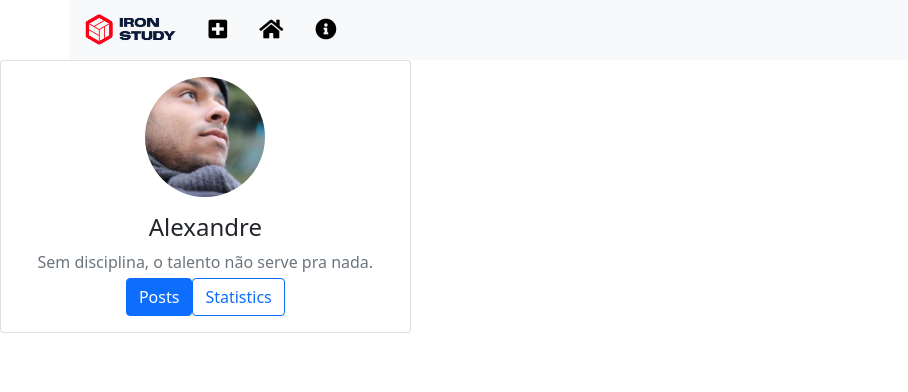
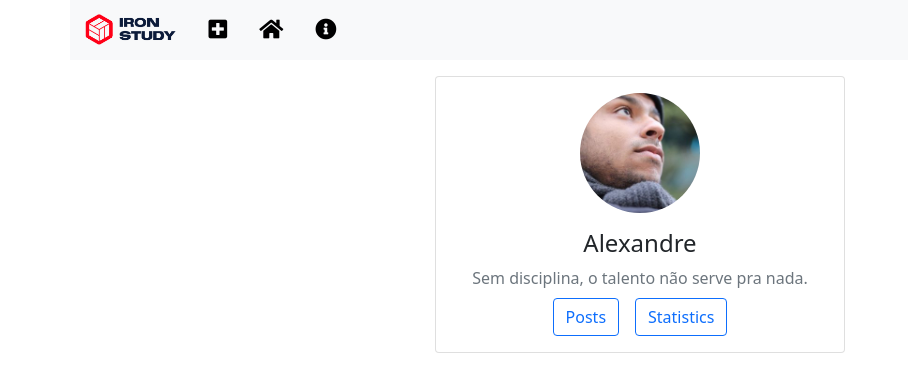
Before and after one commit to sanderiw/iron-study, a React (Create React App) app: page /profile/Alexandre in a window 1280 px wide. Shown: the top 392 px of the page, without its empty margins (0-908 px from the left). Built offline with nearby package versions, Linux system fonts and the light colour scheme.

Commit message:
ajusta o css dos botões do student profile e da searchBar

```diff
--- a/src/Components/Homepage/Searchbar.js
+++ b/src/Components/Homepage/Searchbar.js
@@ -11,7 +11,7 @@ class Searchbar extends React.Component {
 
   render() {
     return (
-      <div className="input-group my-3">
+      <div className="input-group mb-2">
         <div className="input-group-prepend">
           <span className="form-control">
           <i className="fas fa-search"></i>
--- a/src/Components/Homepage/StudentProfile/StudentProfile.js
+++ b/src/Components/Homepage/StudentProfile/StudentProfile.js
@@ -10,7 +10,7 @@ class StudentProfile extends React.Component {
   };
 
   componentDidMount() {
-    const studentName = this.props.match?.params.name
+    const studentName = this.props.match.params.name
 
     const studentProfile = studentData.find(student => student.name === studentName)
 
@@ -20,7 +20,7 @@ class StudentProfile extends React.Component {
   render() {
 
     return (
-        <div className="row gutters-sm">
+        <div className="row gutters-sm d-flex justify-content-around mt-3">
         <div className="col-md-4 mb-3">
           <div className="card">
             <div className="card-body">
@@ -34,8 +34,10 @@ class StudentProfile extends React.Component {
                 <div className="mt-3">
                   <h4>{this.state.name}</h4>
                   <p className="text-secondary mb-1">{this.state.phrase}</p>
-                  <button className="btn btn-primary">Posts</button>
-                  <button className="btn btn-outline-primary">Statistics</button>
+                  <div>
+                  <button className="btn btn-outline-primary me-2 mt-1">Posts</button>
+                  <button className="btn btn-outline-primary ms-2 mt-1">Statistics</button>
+                  </div>
                 </div>
               </div>
             </div>
--- a/src/Components/Homepage/StudentsBar/StudentsBar.js
+++ b/src/Components/Homepage/StudentsBar/StudentsBar.js
@@ -5,7 +5,7 @@ import studentData from "../../StudentData/studentData";
 
 const StudentsBar = () => {
   return (
-    <div className="studentsBar-container pb-2">
+    <div className="studentsBar-container pb-3 mb-0">
       {studentData.map((person) => (
         <Link to={`/profile/${person.name}`} key={person.name}>
           <img
```
